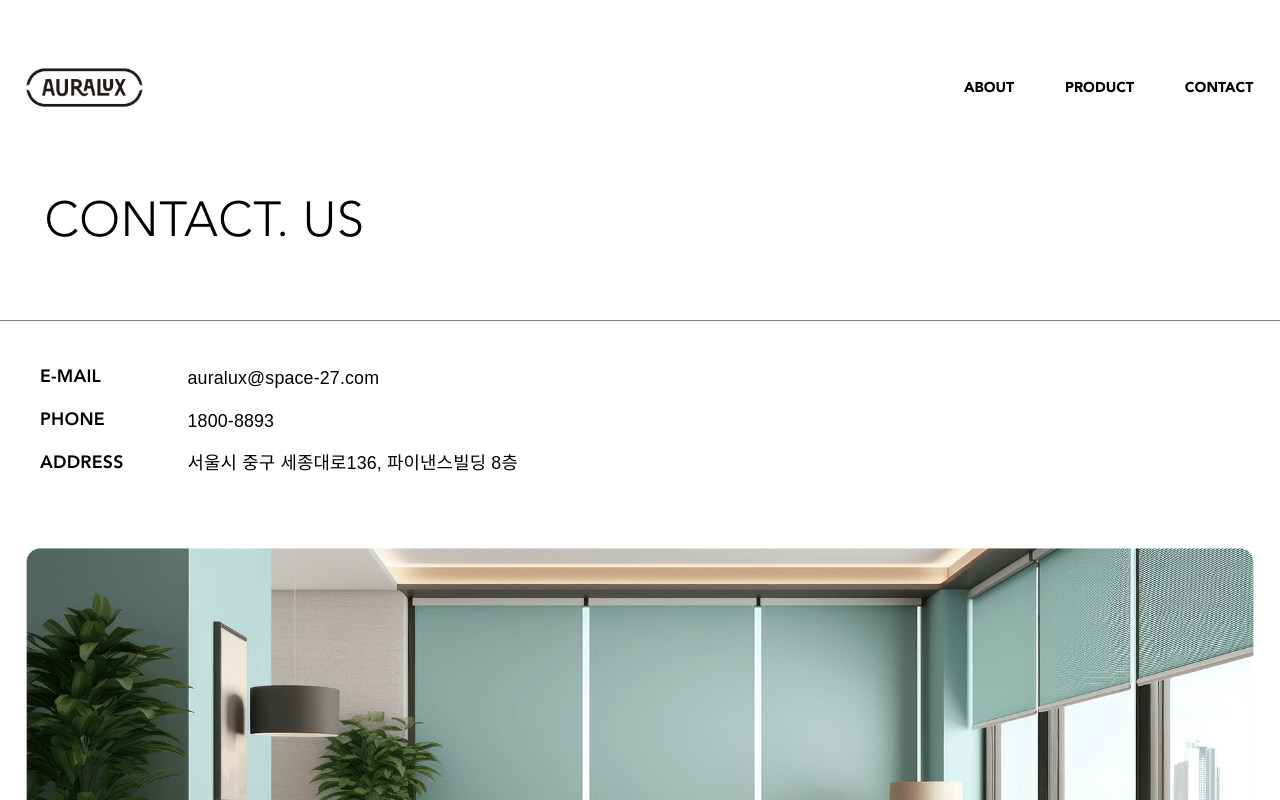
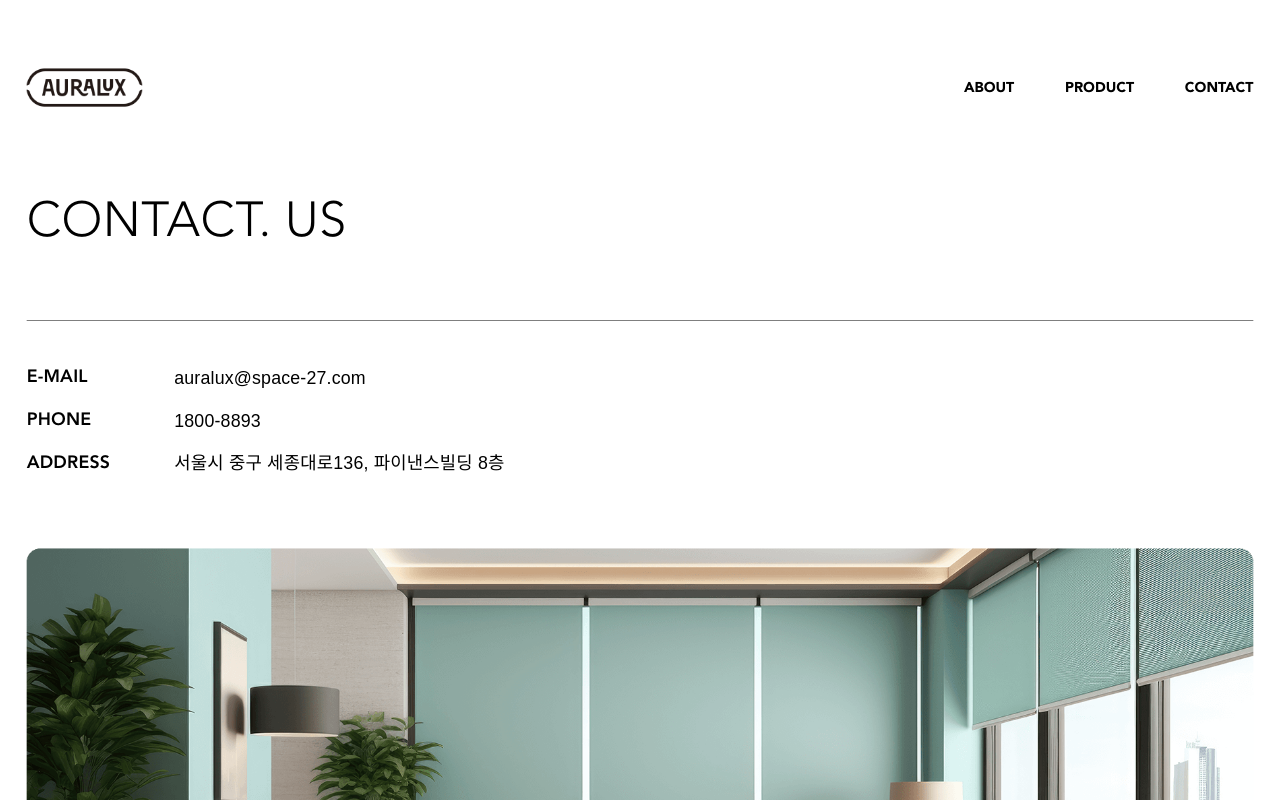
Before and after one commit to BangSM/auralux, a Next.js app: page /contact in a window 1280 px wide. Shown: the top 800 px of the page. Built offline with nearby package versions, Linux system fonts and the light colour scheme; a web font is replaced by a local one.

Commit message:
fix: size

```diff
--- a/src/app/about/page.tsx
+++ b/src/app/about/page.tsx
@@ -7,7 +7,8 @@ const About = () => {
     <div className="flex flex-col">
       <Header />
       <main className="flex flex-col items-center w-full ">
-        <section className="flex items-center gap-[94px] pt-[60px] pb-[65px] px-[30px] w-full border-t border-b border-[#b4b4b4]">
+        <section className="flex items-center gap-[94px] px-[30px] w-full ">
+          <div className="flex items-center w-full gap-[94px] pt-[60px] pb-[65px] border-t border-b border-[#b4b4b4]">
             <div className="flex h-[402px] w-[428px] shrink-0">
               <Image src="/images/img_about_1.png" alt="product" width={428} height={402} objectFit="cover" />
             </div>
@@ -20,6 +21,7 @@ const About = () => {
                 <p className="text-[20px] tracking-[0.01em] leading-[32px]  whitespace-pre">
                   {`Auralux는 42년 역사의 인테리어 전문 기업 “Sandol Housing”의\n1세대 경영자로부터 오랜 노하우와 전문성을 이어 받아 새롭게 시작된 브랜드입니다.\n이러한 기반 위에서 탄생한 Auralux는 시간이 지나도 변치 않는 가치와 장인 정신을\n고스란히 담고 있으며, 현재는 2세대 경영진이 그 유산을 이어받아\n정교하면서도 감성적인 프리미엄 스마트 블라인드 브랜드로 성장시키고 있습니다.\n축적된 경험과 혁신의 조화를 통해 Auralux는 ‘시간이 쌓아 올린 품격있는 공간’을\n만드는 브랜드로서, 고객의 일상에 새로운 가치를 더하고 있습니다.`}
                 </p>
+              </div>
             </div>
           </div>
         </section>
--- a/src/app/contact/page.tsx
+++ b/src/app/contact/page.tsx
@@ -7,10 +7,12 @@ const Contact = () => {
     <div className="flex flex-col">
       <Header />
       <main className="flex flex-col">
-        <h2 className="text-[55px] w-full leading-[auto] tracking-[0.01em] avenir-light px-[50px] pt-[39px] pb-[67px] border-t border-b border-[#707070] ">
-          CONTACT. US
+        <h2 className="w-full leading-[auto] tracking-[0.01em] avenir-light px-[30px]   ">
+          <div className="text-[55px] w-full leading-[auto] tracking-[0.01em] border-t border-b pt-[39px] pb-[67px] border-[#707070]">
+            CONTACT. US
+          </div>
         </h2>
-        <section className="flex flex-col gap-[16px] px-[45px] pt-[48px] mb-[80px]">
+        <section className="flex flex-col gap-[16px] px-[30px] pt-[48px] mb-[80px]">
           <div className="flex gap-[46px]">
             <span className="w-[120px] text-[20px] leading-[32px] tracking-[0.01em] font-semibold">E-MAIL</span>
             <p className="text-[20px] leading-[32px] tracking-[0.01em] font-normal">auralux@space-27.com</p>
--- a/src/components/Product.tsx
+++ b/src/components/Product.tsx
@@ -85,13 +85,15 @@ export default function Product({ product }: { product: keyof typeof PRODUCT_DAT
   const [prevBtn, setPrevBtn] = useState(false)
   return (
     <div className="flex flex-col">
-      <Header />
-      <main className="flex flex-col text-center items-center w-full  mx-auto min-w-[1440px]">
+      <div className="product-header">
+        <Header />
+      </div>
+      <main className="flex flex-col text-center items-center w-full mx-auto min-w-[1440px] px-[30px]">
         <div className="flex flex-col items-center pt-[85px] mb-[65px] border-t border-[#707070] w-full">
           <span className="text-[24px] avenir-roman ">AURALUX PREMIUM BLIND</span>
           <h2 className="text-[48px] avenir-light">{PRODUCT_DATA[product].title}</h2>
         </div>
-        <div className="relative w-full">
+        <div className="relative w-full ">
           <Image src={PRODUCT_DATA[product].image_1} alt="line" width={1820} height={0} className="h-auto" />
           <button
             className="absolute top-[50%] left-[20px] translate-y-[-50%] cursor-pointer"
@@ -140,7 +142,7 @@ export default function Product({ product }: { product: keyof typeof PRODUCT_DAT
         </section>
         <div className="h-[170px] w-[1px] bg-[#a7a7a7] mb-[70px]"></div>
         <section className="flex flex-col items-center border-b border-[#707070] mb-[160px] max-w-[1440px] w-full ">
-          <div className="flex gap-5 mb-[82px]">
+          <div className="flex gap-5 mb-[82px] ">
             <Image src={PRODUCT_DATA[product].image_2} alt="balcony_1" width={507} height={432} />
             <Image src={PRODUCT_DATA[product].image_3} alt="office_2" width={915} height={432} />
           </div>
@@ -237,6 +239,7 @@ export default function Product({ product }: { product: keyof typeof PRODUCT_DAT
                 autoPlay
                 muted
                 loop
+                controls
                 playsInline
                 webkit-playsinline="true"
                 className="w-auto h-full object-cover mx-auto"
```
Lines whose indentation alone changed are shown as unchanged.
